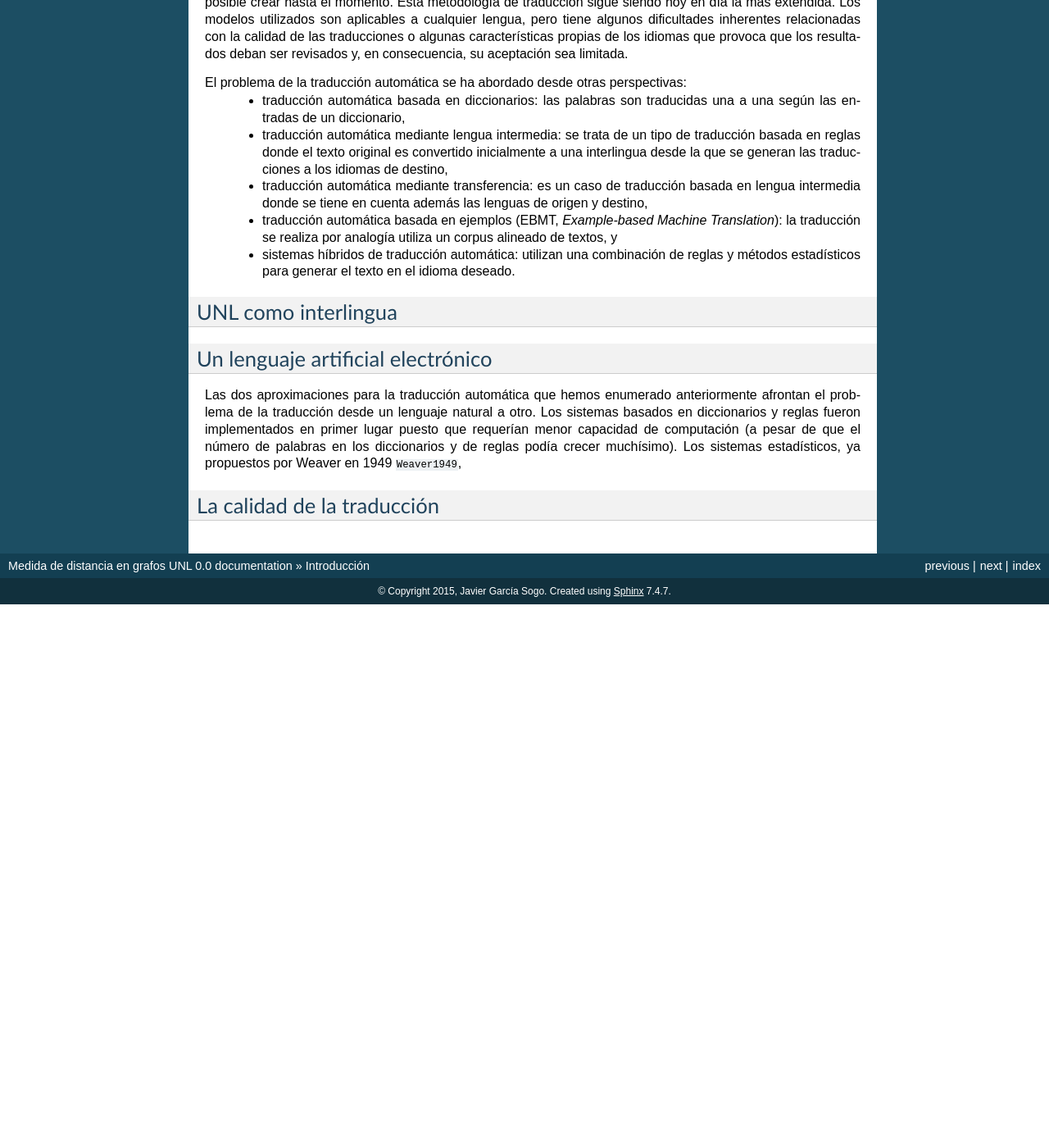
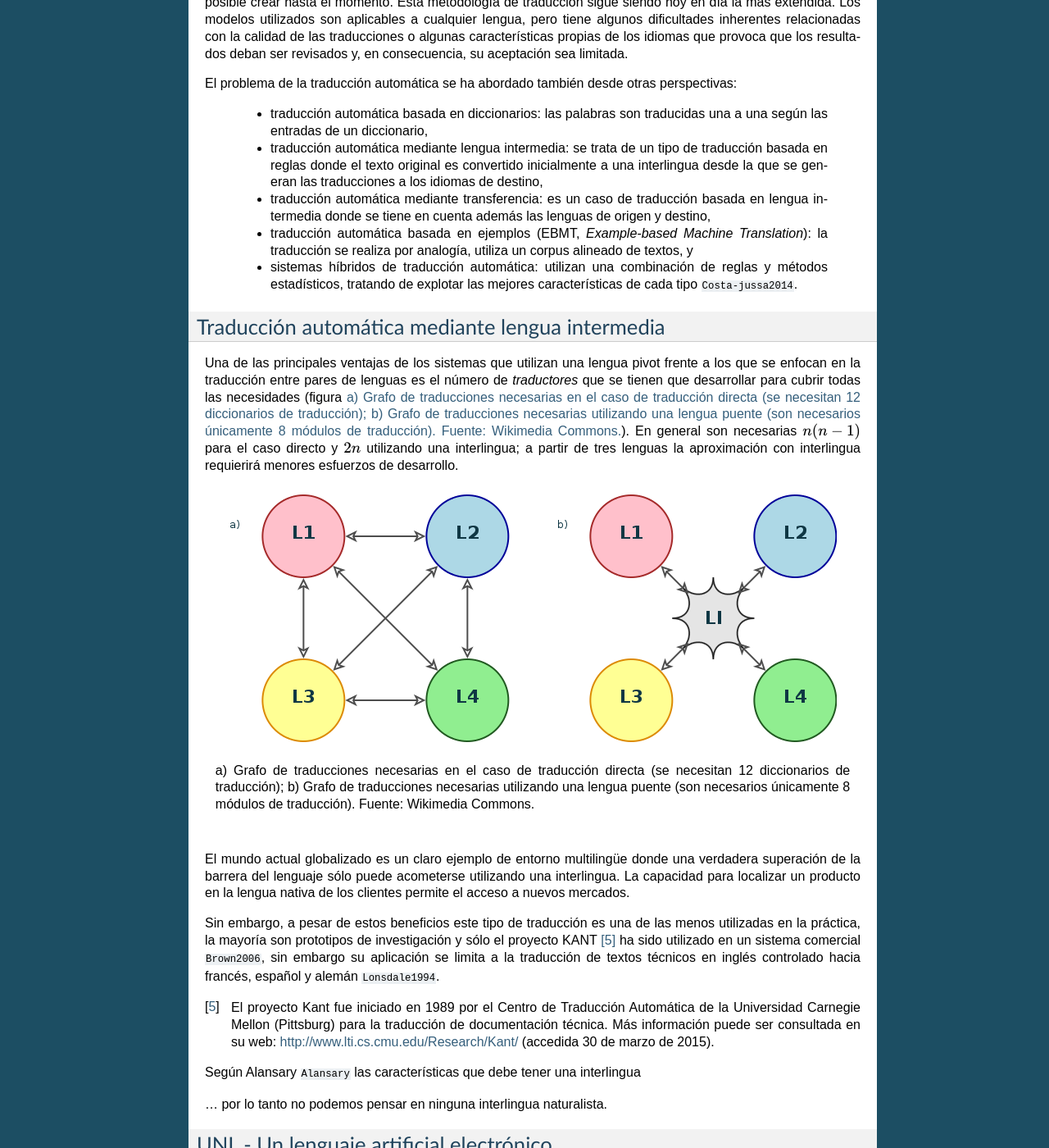
Before and after one commit to jgsogo/muia_tfm, a Sphinx documentation site: the page built from doc/intro.rst, in a window 1280 px wide and 1400 px high, scrolled down 2109 px. Shown: the whole window at 82% size. Built offline with Sphinx 7.4.7, drawn with Linux system fonts in a browser that asks for light colours; cross-references to code outside the pages are shown as plain code; before the commit the page ends 2846 px from its top, so only the background shows below that; some of the changed text lies outside the part shown.

Commit message:
adentr?ndome en las interlinguas

```diff
--- a/doc/intro.rst
+++ b/doc/intro.rst
@@ -138,7 +138,9 @@ revisados y, en consecuencia, su aceptación sea limitada.
 .. Otros tipos de traducción automática: Transfer-based, interlingual, dictionary-based,
    example-based, hybrid MT
 
-El problema de la traducción automática se ha abordado desde otras perspectivas:
+
+El problema de la traducción automática se ha abordado también desde otras perspectivas:
+
  * traducción automática basada en diccionarios: las palabras son traducidas
    una a una según las entradas de un diccionario,
  * traducción automática mediante lengua intermedia: se trata de un tipo de traducción
@@ -147,13 +149,58 @@ El problema de la traducción automática se ha abordado desde otras perspectiva
  * traducción automática mediante transferencia: es un caso de traducción basada en
    lengua intermedia donde se tiene en cuenta además las lenguas de origen y destino,
  * traducción automática basada en ejemplos (EBMT, *Example-based Machine Translation*):
-   la traducción se realiza por analogía utiliza un corpus alineado de textos, y
+   la traducción se realiza por analogía, utiliza un corpus alineado de textos, y
  * sistemas híbridos de traducción automática: utilizan una combinación de reglas y
-   métodos estadísticos para generar el texto en el idioma deseado.
+   métodos estadísticos, tratando de explotar las mejores características de cada
+   tipo :cite:`Costa-jussa2014`.
 
 
-UNL como interlingua
---------------------
+Traducción automática mediante lengua intermedia
+------------------------------------------------
+
+Una de las principales ventajas de los sistemas que utilizan una lengua pivot frente a
+los que se enfocan en la traducción entre pares de lenguas es el número de *traductores*
+que se tienen que desarrollar para cubrir todas las necesidades (figura
+:ref:`fig-interlingua`). En general son necesarias :math:`n(n-1)` para el caso directo
+y :math:`2n` utilizando una interlingua; a partir de tres lenguas la aproximación con
+interlingua requierirá menores esfuerzos de desarrollo.
+
+.. figure:: img/interlingua.png
+   :name: fig-interlingua
+
+   a) Grafo de traducciones necesarias en el caso de traducción directa
+   (se necesitan 12 diccionarios de traducción); b) Grafo de traducciones necesarias
+   utilizando una lengua puente (son necesarios únicamente 8 módulos de traducción).
+   Fuente: Wikimedia Commons.
+
+.. TODO: ¿Alguna referencia de cuántas lenguas pueden exister en el mundo globalizado
+   actual para el entorno comercial
+
+El mundo actual globalizado es un claro ejemplo de entorno multilingüe donde una
+verdadera superación de la barrera del lenguaje sólo puede acometerse utilizando una
+interlingua. La capacidad para localizar un producto en la lengua nativa de los clientes
+permite el acceso a nuevos mercados.
+
+.. TODO: Estimaciones de comercio sin barreras lingüísticas.
+
+Sin embargo, a pesar de estos beneficios este tipo de traducción es una de las menos
+utilizadas en la práctica, la mayoría son prototipos de investigación y sólo el
+proyecto KANT [#]_ ha sido utilizado en un sistema comercial :cite:`Brown2006`, sin
+embargo su aplicación se limita a la traducción de textos técnicos en inglés
+controlado hacia francés, español y alemán :cite:`Lonsdale1994`.
+
+.. [#] El proyecto Kant fue iniciado en 1989 por el Centro de Traducción Automática de
+   la Universidad Carnegie Mellon (Pittsburg) para la traducción de documentación
+   técnica. Más información puede ser consultada en su web:
+   http://www.lti.cs.cmu.edu/Research/Kant/ (accedida 30 de marzo de 2015).
+
+Según Alansary :cite:`Alansary` las características que debe tener una interlingua
+
+... por lo tanto no podemos pensar en ninguna interlingua naturalista.
+
+
+UNL - Un lenguaje artificial electrónico
+----------------------------------------
 
 
 
--- a/doc/zreferences.rst
+++ b/doc/zreferences.rst
@@ -11,3 +11,4 @@
 
 
 .. bibliography:: refs.bib
+   :style: unsrt
```
Also changed, not shown: doc/img/interlingua.png (added).
